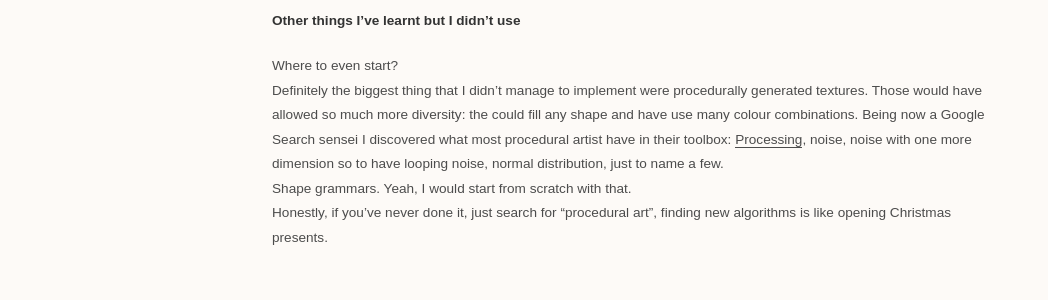
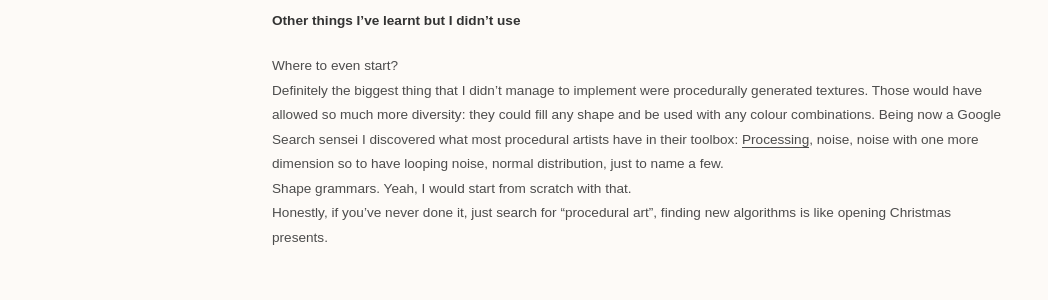
Before and after one commit to marcomoroni/portfolio-src, a Jekyll site: the page built from _posts/2019-04-01-cities.md, in a window 1280 px wide and 900 px high, scrolled down 4908 px. Shown: the part 177-477 px from the top of the window, without its empty margins (0-1048 px from the left). Built offline with Jekyll 4.4.1, drawn with Linux system fonts in a browser that asks for light colours; some web fonts are replaced.

Commit message:
Small changes

```diff
--- a/_layouts/home.html
+++ b/_layouts/home.html
@@ -16,7 +16,7 @@ layout: default
 </div>
 
 <div class="home_introduction">
-  <p style="white-space: pre-wrap;">I study Games Development at Edinburgh Napier University.<br>I like games, UI/UX design, my rabbit, my doggo.</p>
+  <p style="white-space: pre-wrap;">I graduated in Games Development at Edinburgh Napier University.<br>I like games, UI/UX design, philosophy, surrealism.</p>
   <p style="white-space: pre-wrap;"><a href="mailto:{{ site.email }}">{{ site.email }}</a>  &middot;  <a href="https://github.com/{{ site.github_username }}/">GitHub</a>  &middot;  <a href="https://www.linkedin.com/in/{{ site.linkedin_username }}">LinkedIn</a>  &middot;  <a href="https://{{ site.itchio_username }}.itch.io/">itch.io</a></p>
   <p>Here's a few things I've been doing:</p>
 </div>
--- a/_posts/2019-04-01-cities.md
+++ b/_posts/2019-04-01-cities.md
@@ -55,7 +55,7 @@ Finally, the system is ultimately parametric, and the parameters change either t
 
 Where to even start?
 
-Definitely the biggest thing that I didn't manage to implement were procedurally generated textures. Those would have allowed so much more diversity: the could fill any shape and have use many colour combinations. Being now a Google Search sensei I discovered what most procedural artist have in their toolbox: [Processing](https://processing.org/), noise, noise with one more dimension so to have looping noise, normal distribution, just to name a few.
+Definitely the biggest thing that I didn't manage to implement were procedurally generated textures. Those would have allowed so much more diversity: they could fill any shape and be used with any colour combinations. Being now a Google Search sensei I discovered what most procedural artists have in their toolbox: [Processing](https://processing.org/), noise, noise with one more dimension so to have looping noise, normal distribution, just to name a few.
 
 Shape grammars. Yeah, I would start from scratch with that.
 
```
Also changed, not shown: 4 other files.
